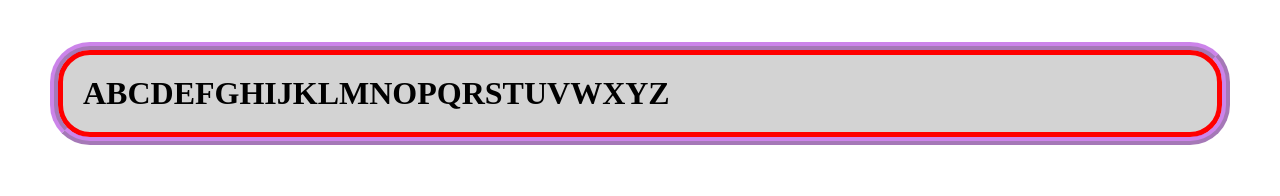
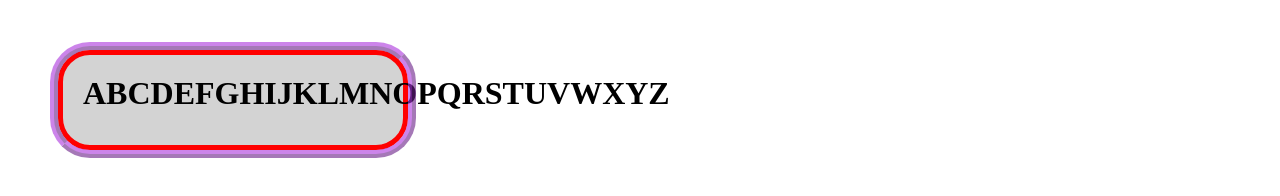
Before and after one commit to Programacao-para-Web-Design/aula-30-09-junio-and-gustavo, a plain HTML site: page index.html in a window 1280 px wide. Drawn offline with Linux system fonts and the light colour scheme.

Commit message:
Update index.html

```diff
--- a/index.html
+++ b/index.html
@@ -6,7 +6,8 @@
         <title> </title>
         <style>
             h1{
-                size: 50px,300px;
+                height: 50px;
+                width: 300px;
                 background: Lightgray;
                 border: 5px solid red;
                 padding: 20px; /* Preenchimento de 20 pixeis */
```
